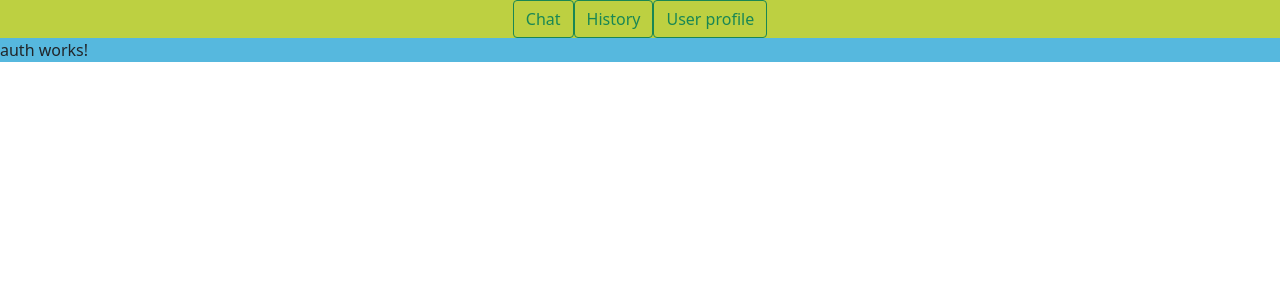
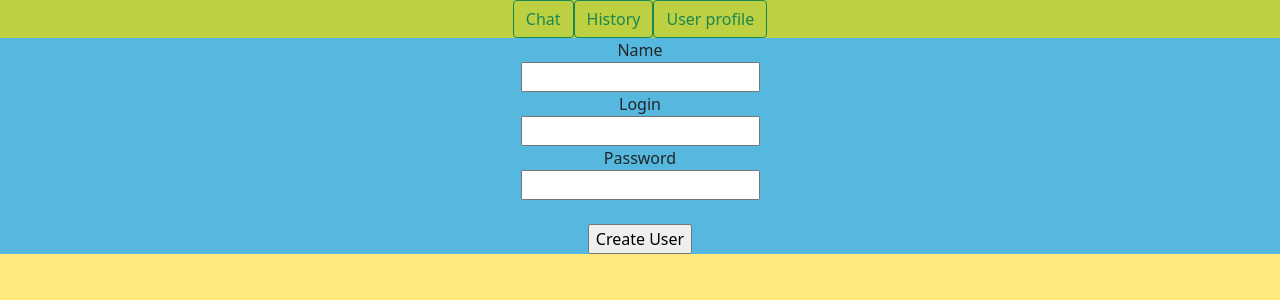
Before and after one commit to AVM82/GPT-UA-2, an Angular app in the folder front/src/main/angular/: page /auth in a window 1280 px wide. Shown: the top 300 px of the page. Built offline with nearby package versions, Linux system fonts and the light colour scheme.

Commit message:
+auth-form

```diff
--- a/front/src/main/angular/angular.json
+++ b/front/src/main/angular/angular.json
@@ -1,5 +1,8 @@
 {
   "$schema": "./node_modules/@angular/cli/lib/config/schema.json",
+  "cli": {
+    "analytics": "bb7b4857-11eb-4717-91d1-e5fcd19401ad"
+  },
   "version": 1,
   "newProjectRoot": "projects",
   "projects": {
--- a/front/src/main/angular/src/app/components/auth/auth.component.html
+++ b/front/src/main/angular/src/app/components/auth/auth.component.html
@@ -1,3 +1,17 @@
-<div style="background-color: #56B8DE">
-  auth works!
+<div style="background-color: #56B8DE; text-align: center " >
+  <label>Name</label>
+  <br/>
+  <input type="text" name="name" [(ngModel)]="name"/>
+  <br/>
+  <label>Login</label>
+  <br/>
+  <input type="text" name="login" [(ngModel)]="login"/>
+  <br/>
+  <label>Password</label>
+  <br/>
+  <input type="password" name="password" [(ngModel)]="password"/>
+  <br/>
+  <br/>
+  <input type="submit" (click)="getUser()" value="Create User"/>
+
 </div>
--- a/front/src/main/angular/src/app/components/auth/auth.component.ts
+++ b/front/src/main/angular/src/app/components/auth/auth.component.ts
@@ -1,4 +1,5 @@
 import { Component, OnInit } from '@angular/core';
+import {DtoUser} from "../../../dto/dto.user";
 
 @Component({
   selector: 'app-auth',
@@ -6,10 +7,17 @@ import { Component, OnInit } from '@angular/core';
   styleUrls: ['./auth.component.scss']
 })
 export class AuthComponent implements OnInit {
+  name:any;
+  login: any;
+  password: any;
 
   constructor() { }
 
   ngOnInit(): void {
   }
 
+  getUser() {
+    let user = new DtoUser(this.name,this.login,this.password);
+    console.log(user.toString())
+  }
 }
--- /dev/null
+++ b/front/src/main/angular/src/dto/dto.user.ts
@@ -0,0 +1,15 @@
+export class DtoUser{
+  name:string;
+  login:string;
+  password:string;
+
+
+  constructor(name: string, login: string, password: string) {
+    this.name = name;
+    this.login = login;
+    this.password = password;
+  }
+  toString():string{
+    return 'user{name:'+this.name+', login:'+this.login+'}'
+  }
+}
--- a/front/src/main/angular/src/index.html
+++ b/front/src/main/angular/src/index.html
@@ -8,7 +8,7 @@
   <link rel="icon" type="image/x-icon" href="favicon.ico">
   <link rel="stylesheet" href="https://cdn.jsdelivr.net/npm/bootstrap@5.1.3/dist/css/bootstrap.min.css"/>
 </head>
-<body>
+<body style="background-color: #ffe87c">
   <app-root></app-root>
 </body>
 </html>
```
